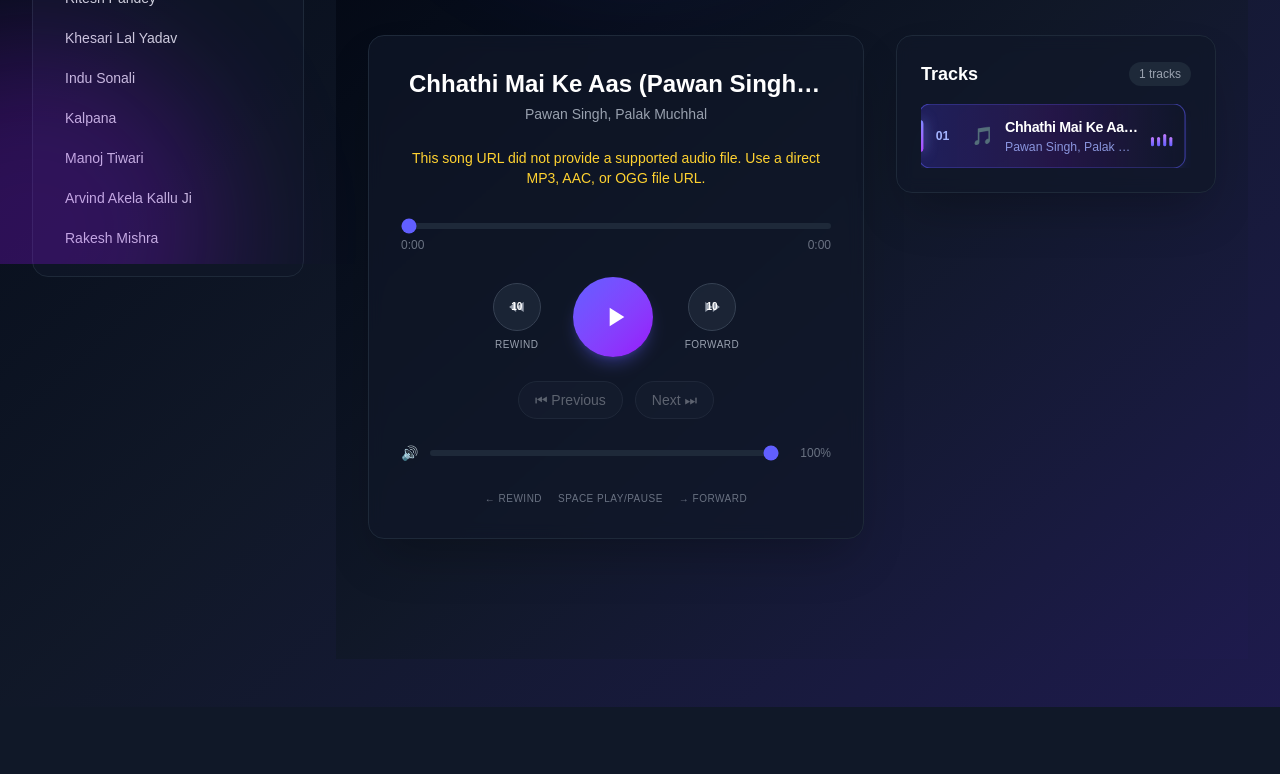
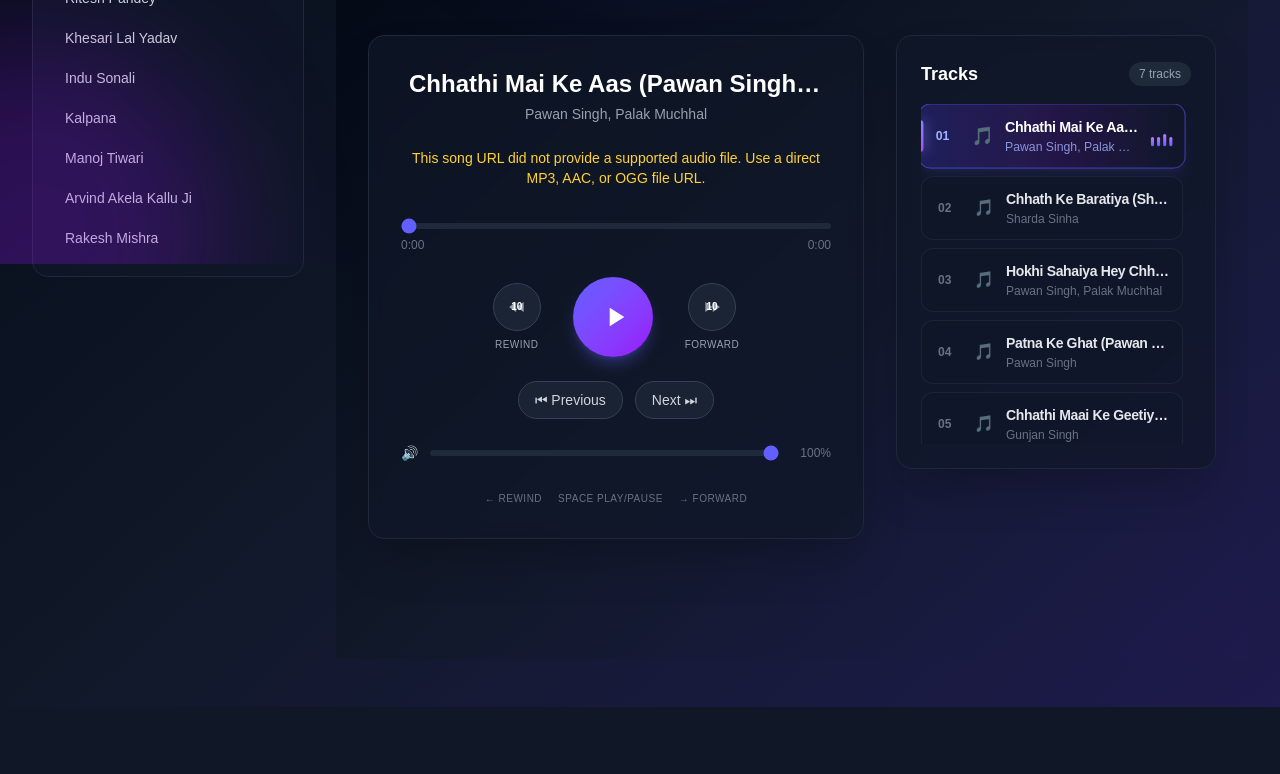
Before and after one commit to dhannajaypw24-dev/musicplayer, a Next.js app: page /bhojpuri/chhath in a window 1280 px wide. Shown: the part 536-1310 px from the top of the page. Built offline with nearby package versions, Linux system fonts and the light colour scheme.

Commit message:
new bhojpuri song add

```diff
--- a/app/data/tracks/bhojpuri.js
+++ b/app/data/tracks/bhojpuri.js
@@ -44,6 +44,11 @@ export const bhojpuriTracks = [
     title: 'Laga Ke Fair Lovely (2026)',
     artist: "Khesari Lal Yadav",
     src: "https://bhojpuriwap.online/siteuploads/files/sfd42/20817/Laga%20Ke%20Fair%20Lovely%28BhojpuriWap.In%29.mp3",
+  },
+  {
+    title: 'Lollypop Lagelu',
+    artist: "Pawan Singh, Palak Muchhal",
+    src: "https://bhojpuriwap.online/siteuploads/files/sfd20/9914/Lollypop%20Lagelu%28BhojpuriWap.In%29.mp3"
   }
 
 ];
--- a/app/data/tracks/bhojpuri/chhath.js
+++ b/app/data/tracks/bhojpuri/chhath.js
@@ -4,5 +4,34 @@ export const chhathTracks = [
     artist: "Pawan Singh, Palak Muchhal",
     src: "https://bhojpuriwap.online/siteuploads/files/sfd75/37207/Chhathi%20Mai%20Ke%20Aas%28BhojpuriWap.In%29.mp3",
   },
-
+  {
+    title: "Chhath Ke Baratiya (Sharda Sinha)",
+    artist: "Sharda Sinha",
+    src: "https://bhojpuriwap.online/siteuploads/files/sfd75/37205/Chhath%20Ke%20Baratiya%28BhojpuriWap.In%29.mp3",
+  },
+  {
+    title: "Hokhi Sahaiya Hey Chhathi Maiya (Pawan Singh, Khushboo Jain)",
+    artist: "Pawan Singh, Palak Muchhal",
+    src: "https://bhojpuriwap.online/siteuploads/files/sfd75/37284/Hokhi%20Sahaiya%20Hey%20Chhathi%20Maiya%28BhojpuriWap.In%29.mp3",
+  },
+  {
+    title: "Patna Ke Ghat (Pawan Singh)",
+    artist: "Pawan Singh",
+    src: "https://bhojpuriwap.online/siteuploads/files/sfd75/37285/Patna%20Ke%20Ghat%28BhojpuriWap.In%29.mp3",
+  },
+  {
+    title: "Chhathi Maai Ke Geetiya (Gunjan Singh)",
+    artist: "Gunjan Singh",
+    src: "https://bhojpuriwap.online/siteuploads/files/sfd75/37233/Chhathi%20Maai%20Ke%20Geetiya%28BhojpuriWap.In%29.mp3",
+  },
+  {
+    title: "Patna Ke Ghaat Par",
+    artist: "Maithili Thakur",
+    src: "https://bhojpuriwap.online/siteuploads/files/sfd75/37226/Patna%20Ke%20Ghaat%20Par%28BhojpuriWap.In%29.mp3",
+  },
+  {
+    title: "Chhath Ke Aarti (Pawan Singh, Khushboo Jain)",
+    artist: "Pawan Singh, Khushboo Jain",
+    src: "https://bhojpuriwap.online/siteuploads/files/sfd75/37288/Chhath%20Ke%20Aarti%28BhojpuriWap.In%29.mp3",
+  }
 ];
```
